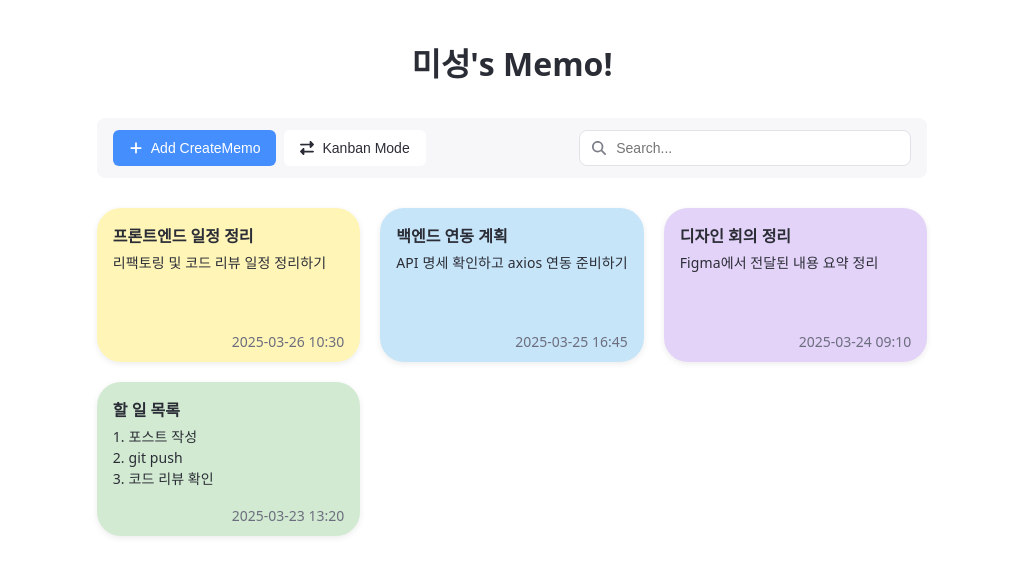
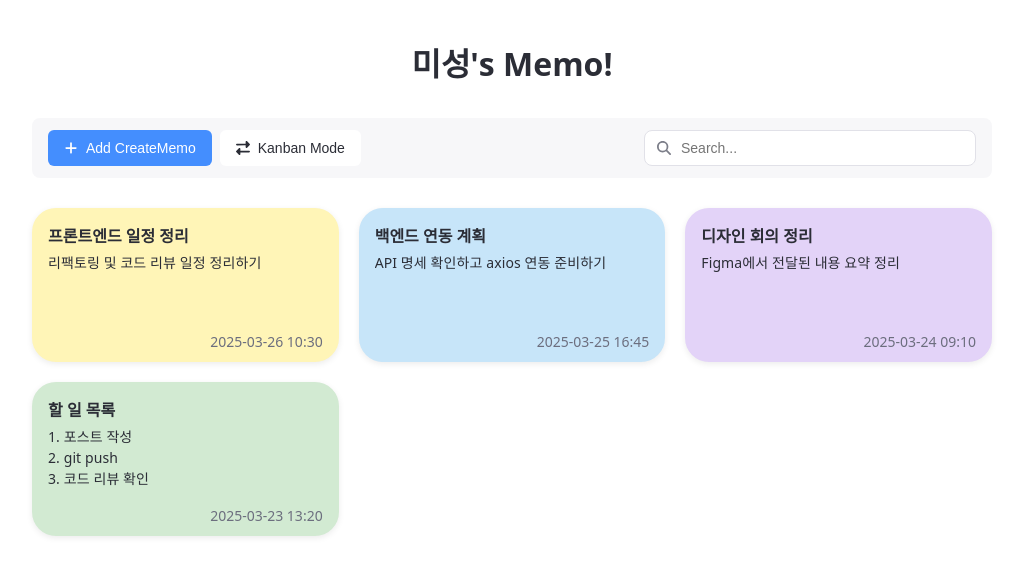
Before and after one commit to MJZ-Templates/custom-memo-app, a React (Vite) app in the folder front/: page /memo in a window 1280 px wide. Shown: the top 576 px of the page, without its empty margins (128-1151 px from the left). Built offline with nearby package versions, Linux system fonts and the light colour scheme.

Commit message:
fix: 모드에 따라 너비 변경 되는 부분 수정

```diff
--- a/front/src/App.jsx
+++ b/front/src/App.jsx
@@ -7,6 +7,7 @@ import styled from "@emotion/styled";
 const AppContainer = styled.div`
   max-width: 960px;
   box-sizing: border-box;
+  margin: 0 auto;
 `;
 
 function App() {
--- a/front/src/pages/MemoListPage.jsx
+++ b/front/src/pages/MemoListPage.jsx
@@ -140,22 +140,18 @@ export default MemoListPage;
 const PageContainer = styled.div`
   display: flex;
   flex-direction: column;
-  /* justify-content: center; */
   align-items: center;
   height: 100vh;
-  width: 100vw;
   gap: 30px;
-  /* background-color: #f7f7fa; */
 `;
 
 const MemoListPageContainer = styled.div`
   display: flex;
   flex-direction: column;
   align-items: center;
+  width: 100%;
   padding: 40px 30px;
-  /* border: 1px solid #e1e1e8; */
   border-radius: 16px;
-  /* box-shadow: 0 4px 12px rgba(0, 0, 0, 0.08); */
   background-color: #fff;
   gap: 30px;
 `;
```
